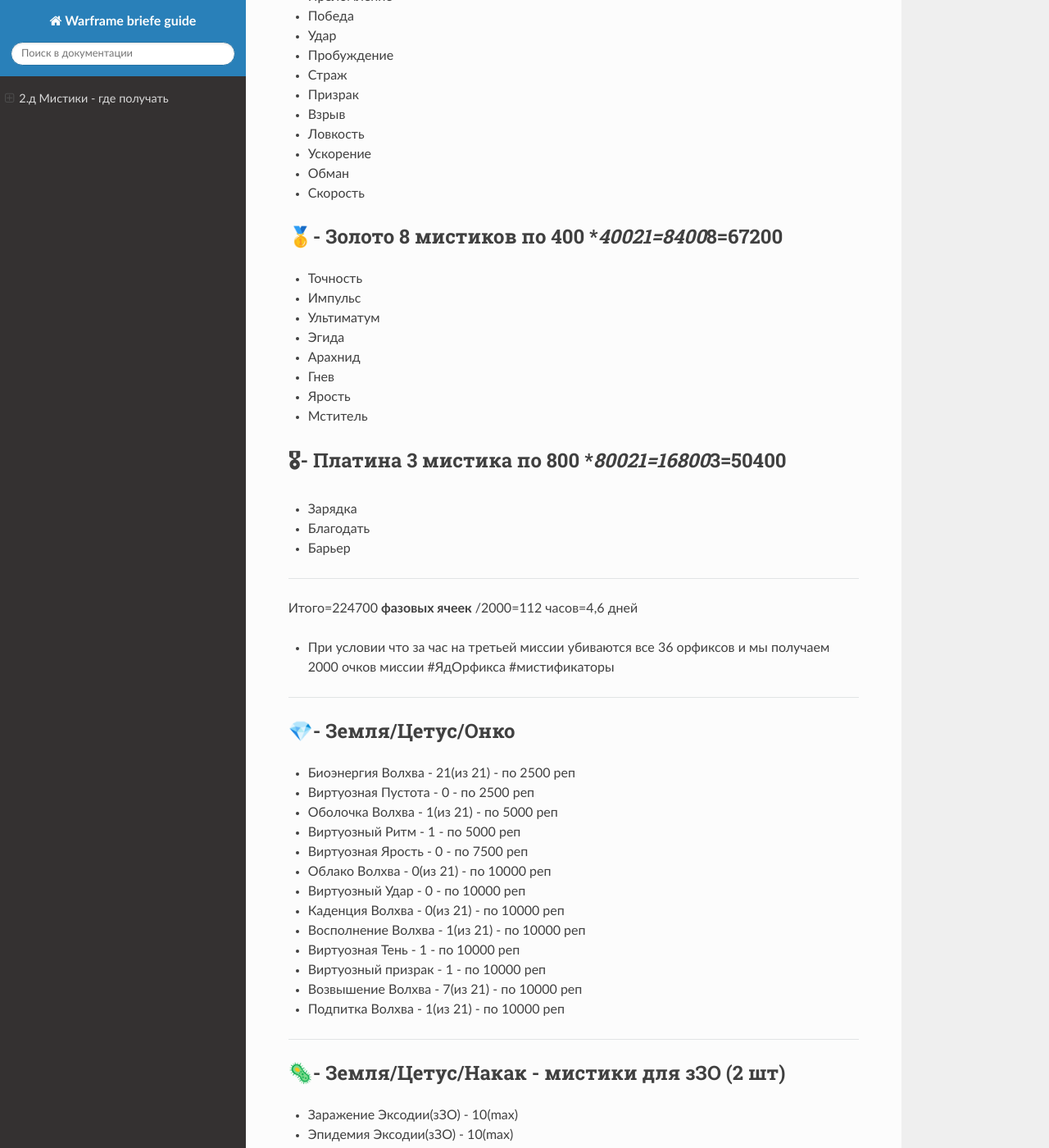
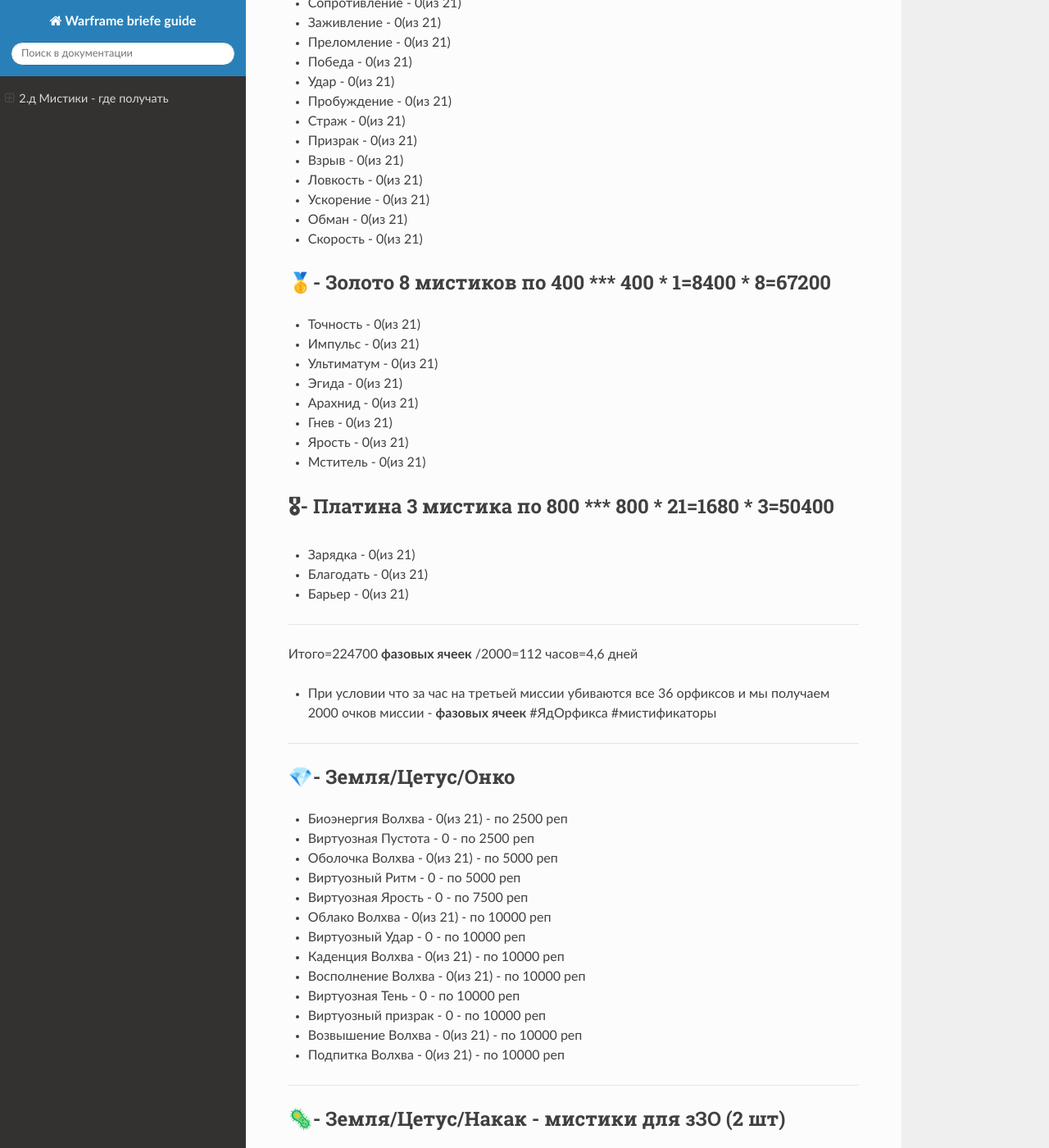
Before and after one commit to crackedmind/warframe-brief-guide, a Sphinx documentation site: the page built from source/02_d.md, in a window 1280 px wide and 1400 px high, scrolled down 986 px. Shown: the whole window at 82% size. Built offline with Sphinx 7.4.7 and the Read the Docs theme 2.0.0, drawn with Linux system fonts in a browser that asks for light colours; some of the changed text lies outside the part shown.

Commit message:
правки мистиков

```diff
--- a/source/02_d.md
+++ b/source/02_d.md
@@ -4,121 +4,121 @@
 ***
 ### 2.д [Мистики](https://warframe.fandom.com/ru/wiki/%D0%9C%D0%B8%D1%81%D1%82%D0%B8%D1%84%D0%B8%D0%BA%D0%B0%D1%82%D0%BE%D1%80%D1%8B) - где получать
 
-- Деймос/Отец (30 шт) - мистики для Варфреймов (Операция Яд Орфикса)  - аналогично операции Алое Копье - на отдельном реле торговала Уточка
-- Земля/Цетус/Онко (13 шт) - мистики для Оператора
+- Деймос/Отец       (30 шт) - мистики для Варфреймов (Операция Яд Орфикса)  - аналогично операции Алое Копье - на отдельном реле торговала Уточка
+- Награда за тиры в Арбитраже (как за эйдолонов, как и с операций "Алое Копье", "Яд Орфикса")
+- Земля/Цетус/Онко  (13 шт) - мистики для Оператора
 - Земля/Цетус/Накак (2 шт) - мистики для зараженных ЗО - во время нападения зараженных на Долину Эйдолонов
-- Земля/Цетус/Хок (6 шт)    - мистики для ЗО
+- Земля/Цетус/Хок   (6 шт)    - мистики для ЗО
 - Венера/Фортуна/Зууд (4 шт) - мистики на китганы
 - Венера/Фортуна/Уточка (15 шт) - мистики для оператора
-- Награда за тиры в Арбитраже
-- Награды на Деймосе с новых заказов
+- Награды на Деймосе с новых заказов (позже дополню)
 ***
 
 🏦Сколько нужно очков (и времени) с **Яда Орфикса** на скупку (сборку) всех мистиков у Отца (ну и попутно мой счетчик мистиков, что у меня уже есть - числа напротив названий):
-#### 🥉- Бронза 6 мистиков по 200 ***200*21=4200*6=25200
-* Темп
-* Последствие
-* Момент
-* Лед
-* Обнуление
-* Тепло
-#### 🥈- Серебро 13 мистиков по 300 ***300*21=6300*13=81900
-* Сопротивление
-* Заживление
-* Преломление
-* Победа
-* Удар
-* Пробуждение
-* Страж
-* Призрак
-* Взрыв
-* Ловкость
-* Ускорение
-* Обман
-* Скорость
-#### 🥇- Золото 8 мистиков по 400 ***400*21=8400*8=67200
-* Точность
-* Импульс
-* Ультиматум
-* Эгида
-* Арахнид
-* Гнев
-* Ярость
-* Мститель
-#### 🎖- Платина  3 мистика по 800 ***800*21=16800*3=50400
-* Зарядка
-* Благодать
-* Барьер
+#### 🥉- Бронза 6 мистиков по 200 ***  200 * 21=4200  6=25200
+* Темп              - 0(из 21)
+* Последствие       - 0(из 21)
+* Момент            - 0(из 21)
+* Лед               - 0(из 21)
+* Обнуление         - 0(из 21)
+* Тепло             - 0(из 21)
+#### 🥈- Серебро 13 мистиков по 300 *** 300 * 21=6300 * 13=81900
+* Сопротивление     - 0(из 21)
+* Заживление        - 0(из 21)
+* Преломление       - 0(из 21)
+* Победа            - 0(из 21)
+* Удар              - 0(из 21)
+* Пробуждение       - 0(из 21)
+* Страж             - 0(из 21)
+* Призрак           - 0(из 21)
+* Взрыв             - 0(из 21)
+* Ловкость          - 0(из 21)
+* Ускорение         - 0(из 21)
+* Обман             - 0(из 21)
+* Скорость          - 0(из 21)
+#### 🥇- Золото 8 мистиков по 400 *** 400 * 1=8400 * 8=67200
+* Точность          - 0(из 21)
+* Импульс           - 0(из 21)
+* Ультиматум        - 0(из 21)
+* Эгида             - 0(из 21)
+* Арахнид           - 0(из 21)
+* Гнев              - 0(из 21)
+* Ярость            - 0(из 21)
+* Мститель          - 0(из 21)
+#### 🎖- Платина  3 мистика по 800 *** 800 * 21=1680 * 3=50400
+* Зарядка           - 0(из 21)
+* Благодать         - 0(из 21)
+* Барьер            - 0(из 21)
 ***
 Итого=224700 **фазовых ячеек**
 /2000=112 часов=4,6 дней
-* При условии что за час на третьей миссии убиваются все 36 орфиксов и мы получаем 2000 очков миссии
+* При условии что за час на третьей миссии убиваются все 36 орфиксов и мы получаем 2000 очков миссии - **фазовых ячеек**
 #ЯдОрфикса #мистификаторы
 ***
 
 #### 💎- Земля/Цетус/Онко
-* Биоэнергия Волхва     - 21(из 21)     - по 2500 реп
-* Виртуозная Пустота    - 0             - по 2500 реп
-* Оболочка Волхва       - 1(из 21)      - по 5000 реп
-* Виртуозный Ритм       - 1             - по 5000 реп
-* Виртуозная Ярость     - 0             - по 7500 реп
-* Облако Волхва         - 0(из 21)      - по 10000 реп
-* Виртуозный Удар       - 0             - по 10000 реп
-* Каденция Волхва       - 0(из 21)      - по 10000 реп
-* Восполнение Волхва    - 1(из 21)      - по 10000 реп
-* Виртуозная Тень       - 1             - по 10000 реп
-* Виртуозный призрак    - 1             - по 10000 реп
-* Возвышение Волхва     - 7(из 21)      - по 10000 реп
-* Подпитка Волхва       - 1(из 21)      - по 10000 реп
+* Биоэнергия Волхва     - 0(из 21)  - по 2500 реп
+* Виртуозная Пустота    - 0         - по 2500 реп
+* Оболочка Волхва       - 0(из 21)  - по 5000 реп
+* Виртуозный Ритм       - 0         - по 5000 реп
+* Виртуозная Ярость     - 0         - по 7500 реп
+* Облако Волхва         - 0(из 21)  - по 10000 реп
+* Виртуозный Удар       - 0         - по 10000 реп
+* Каденция Волхва       - 0(из 21)  - по 10000 реп
+* Восполнение Волхва    - 0(из 21)  - по 10000 реп
+* Виртуозная Тень       - 0         - по 10000 реп
+* Виртуозный призрак    - 0         - по 10000 реп
+* Возвышение Волхва     - 0(из 21)  - по 10000 реп
+* Подпитка Волхва       - 0(из 21)  - по 10000 реп
 ***
 #### 🦠- Земля/Цетус/Накак - мистики для зЗО (2 шт)
-* Заражение Эксодии(зЗО)    - 10(max)
-* Эпидемия Эксодии(зЗО)     - 10(max)
+* Заражение Эксодии     - 10(max)
+* Эпидемия Эксодии      - 10(max)
 ***
 #### ⚙️- Земля/Цетус/Хок - мистики для ЗО ( шт)
-* Доблесть Эксодии          -           - по 10000 реп
-* Мощь Эксодии              -           - по 10000 реп
-* Охота Эксодии             -           - по 10000 реп
-* Сила Эксодии              -           - по 10000 реп
-* Триумф Эксодии            -           - по 10000 реп
-* Храбрость Эксодии         -           - по 10000 реп
+* Доблесть Эксодии      -           - по 10000 реп
+* Мощь Эксодии          -           - по 10000 реп
+* Охота Эксодии         -           - по 10000 реп
+* Сила Эксодии          -           - по 10000 реп
+* Триумф Эксодии        -           - по 10000 реп
+* Храбрость Эксодии     -           - по 10000 реп
 ***
 #### 🧿- Венера/Фортуна/Зууд - мистики на китганы (4 шт)
-* Пакс Парение          - 10(max)       - по 10000 реп Соляров
-* Пакс Заряд            - 10(max)       - по 10000 реп Соляров
-* Пакс Удар             - 10(max)       - по 10000 реп Соляров
-* Пакс Искатель         - 10(max)       - по 10000 реп Соляров
+* Пакс Парение          - 10(max)   - по 10000 реп Соляров
+* Пакс Заряд            - 10(max)   - по 10000 реп Соляров
+* Пакс Удар             - 10(max)   - по 10000 реп Соляров
+* Пакс Искатель         - 10(max)   - по 10000 реп Соляров
 ***
 #### 🗼- Венера/Фортуна/Уточка - мистики для оператора(15 шт) -  Глас Солярис
 * Виртуозный Всполох    - 10(max)   - по 5000 реп
 * Виртуозный Шип        - 10(max)   - по 5000 реп
 * Виртуозный Горн       - 10(max)   - по 7500 реп
 * Виртуозный Троян      - 10(max)   - по 7500 реп
-* Аномалия Волхва       - 10(из 21) - по 10000 реп
-* Распад Волхва         - 10(из 21) - по 10000 реп
-* Блокирование Волхва   - 10(из 21) - по 10000 реп
-* Барьер Волхва         - 10(из 21) - по 10000 реп
-* Драйв Волхва          - 10(из 21) - по 10000 реп
-* Ремонт Волхва         - 10(из 21) - по 10000 реп
-* Расплав Волхва        - 10(из 21) - по 10000 реп
-* Катализатор Волхва    - 10(из 21) - по 10000 реп
-* Перегрузка Волхва     - 10(из 21) - по 10000 реп
-* Сбой Волхва           - 10(из 21) - по 10000 реп
-* Возвращение Волхва    - 10(из 21) - по 10000 реп
+* Аномалия Волхва       - 0(из 21)  - по 10000 реп
+* Распад Волхва         - 0(из 21)  - по 10000 реп
+* Блокирование Волхва   - 0(из 21)  - по 10000 реп
+* Барьер Волхва         - 0(из 21)  - по 10000 реп
+* Драйв Волхва          - 0(из 21)  - по 10000 реп
+* Ремонт Волхва         - 0(из 21)  - по 10000 реп
+* Расплав Волхва        - 0(из 21)  - по 10000 реп
+* Катализатор Волхва    - 0(из 21)  - по 10000 реп
+* Перегрузка Волхва     - 0(из 21)  - по 10000 реп
+* Сбой Волхва           - 0(из 21)  - по 10000 реп
+* Возвращение Волхва    - 0(из 21)  - по 10000 реп
 ***
 #### - Арбитраж
-* Телохранитель
-* Танк
-* Пистольер
-* Усилитель Винтовок
-* Усилитель Винтовок
-* Танк
-* Усилитель Клинков
-* Усилитель Клинков
-* Телохранитель
+* Телохранитель		    - 0(из 21) - по 10000 реп
+* Танк	                - 0(из 21) - по 10000 реп
+* Пистольер		        - 0(из 21) - по 10000 реп
+* Усилитель Винтовок	- 0(из 21) - по 10000 реп
+* Усилитель Винтовок	- 0(из 21) - по 10000 реп
+* Танк	                - 0(из 21) - по 10000 реп
+* Усилитель Клинков	    - 0(из 21) - по 10000 реп
+* Усилитель Клинков	    - 0(из 21) - по 10000 реп
+* Телохранитель	        - 0(из 21) - по 10000 реп
 ***
 #### - Деймос/заказы
-
+(soon)
 
 ***
 **Далее** 3. [Особые миссии (в том числе “Сбой” и “Сухой Док”)](03.md)
```
